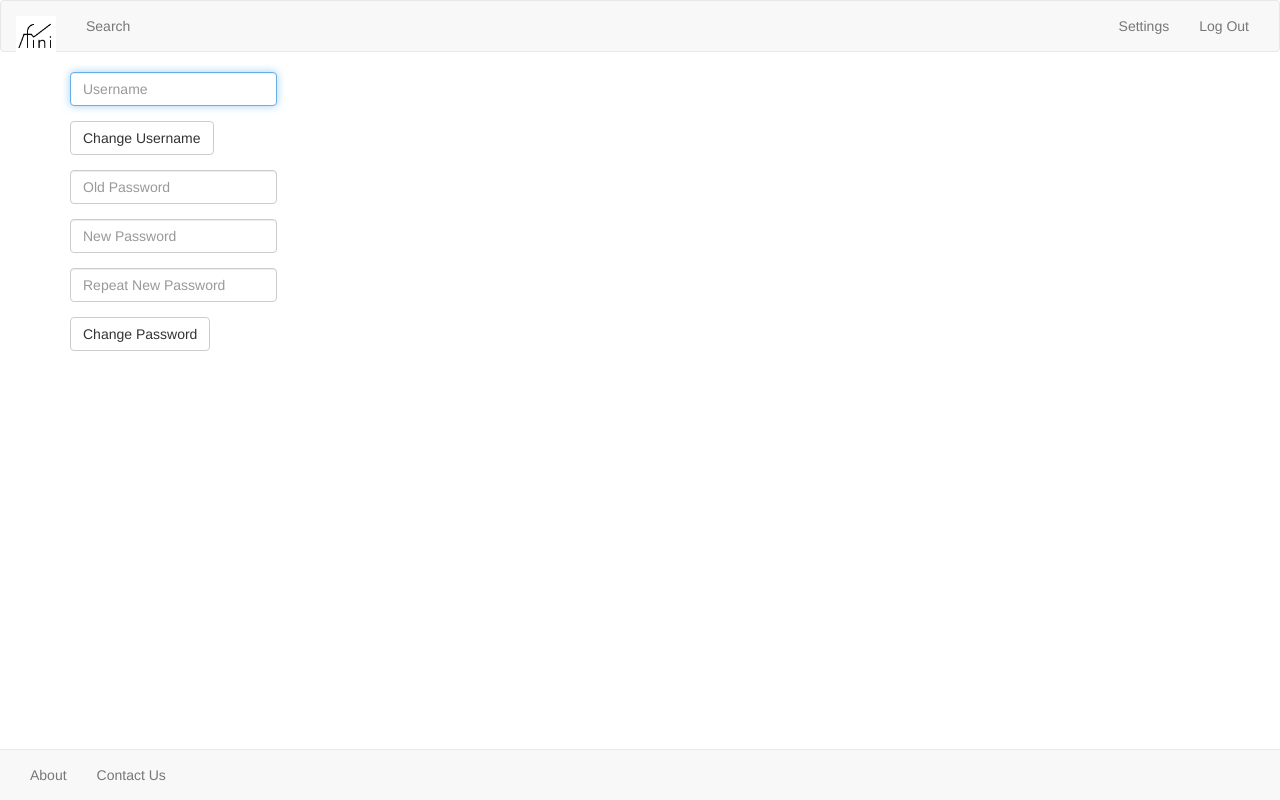
After one commit to gzgracez/fini, a Flask app: page /account in a window 1280 px wide. The commit adds this page. Run offline with Flask 2, Linux system fonts and the light colour scheme; a user stored in the database is signed in; some libraries are stand-ins or nearby versions.

Commit message:
added account page

```diff
--- a/application.py
+++ b/application.py
@@ -336,6 +336,53 @@ def search():
     else:
         return render_template("search.html")
 
+
+@app.route("/account", methods=["GET", "POST"])
+@login_required
+def account():
+    """Change account settings"""
+
+    # if user reached route via POST (as by submitting a form via POST)
+    if request.method == "POST":
+
+        if request.form.get("btn") == "username":
+
+            # ensure all fields were filled
+            if not request.form.get("username"):
+                return apology("Grazzzzze required")
+
+            # update username
+            db.execute("UPDATE users SET username = :username WHERE id = :id", username = request.form.get("username"), id = session["user_id"])
+
+        if request.form.get("btn") == "password":
+
+            # ensure all fields were filled
+            if not request.form.get("old") or not request.form.get("new") or not request.form.get("newr"):
+                return apology("all fields required")
+
+            old = request.form.get("old")
+            new = request.form.get("new")
+            newr = request.form.get("newr")
+
+            # check old password
+            if not pwd_context.verify(request.form.get("old"), db.execute("SELECT hash FROM users WHERE id = :id",
+                id = session["user_id"])[0]["hash"]):
+                    return apology("incorrect old password")
+
+            # check that new passwords match
+            elif new != newr:
+                return apology("new passwords do not match")
+
+            # update password
+            db.execute("UPDATE users SET hash = :hash WHERE id = :id", hash = pwd_context.encrypt(new), id = session["user_id"])
+
+        # return to password window
+        return render_template("account.html")
+
+    # else if user reached route via GET (as by clicking a link or via redirect)
+    else:
+        return render_template("account.html")
+
 @app.route("/articles")
 def articles():
     """Look up articles for geo."""
--- a/static/styles.css
+++ b/static/styles.css
@@ -3,7 +3,7 @@
     /* center contents */
     margin-left: auto;
     margin-right: auto;
-    text-align: center;
+    text-align: left;
 }
 
 main .form-control
--- /dev/null
+++ b/templates/account.html
@@ -0,0 +1,28 @@
+{% extends "layout.html" %}
+
+{% block title %}
+    Account
+{% endblock %}
+
+{% block main %}
+    <form action="{{ url_for('account') }}" method="post">
+        <div class ="form-group">
+            <input autocomplete="off" autofocus class="form-control" name="username" placeholder="Username" type="text"/>
+        </div>
+        <div class="form-group">
+            <button class="btn btn-default" name="btn" value="username" type="submit">Change Username</button>
+        </div>
+        <div class="form-group">
+            <input autocomplete="off" autofocus class="form-control" name="old" placeholder="Old Password" type="password"/>
+        </div>
+        <div class="form-group">
+            <input class="form-control" name="new" placeholder="New Password" type="password"/>
+        </div>
+        <div class="form-group">
+            <input class="form-control" name="newr" placeholder="Repeat New Password" type="password"/>
+        </div>
+        <div class="form-group">
+            <button class="btn btn-default" name="btn" value="password" type="submit">Change Password</button>
+        </div>
+    </form>
+{% endblock %}
--- a/templates/layout.html
+++ b/templates/layout.html
@@ -43,7 +43,7 @@
                               <a href="#" class="dropdown-toggle" data-toggle="dropdown" role="button" aria-expanded="false">Settings</a>
                               <ul class="dropdown-menu" role="menu">
                                 <li><a href="#">Preferences</a></li>
-                                <li><a href="#">Account</a></li>
+                                <li><a href="{{ url_for('account') }}">Account</a></li>
                               </ul>
                             </li>
                             <li><a href="{{ url_for('logout') }}">Log Out</a></li>
```
Also changed, not shown: finance.db.
